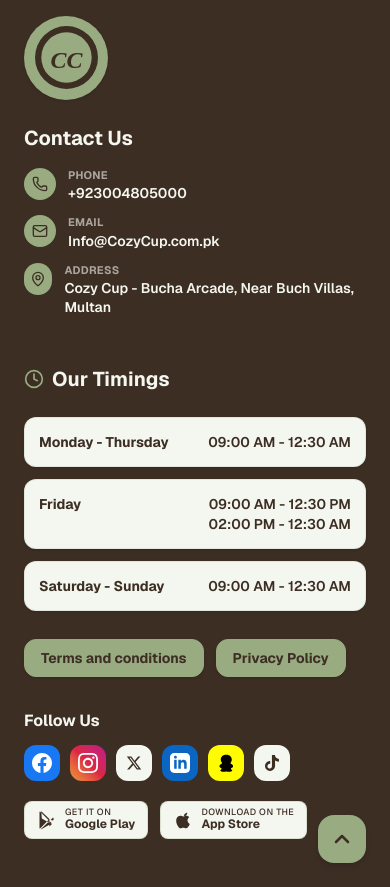
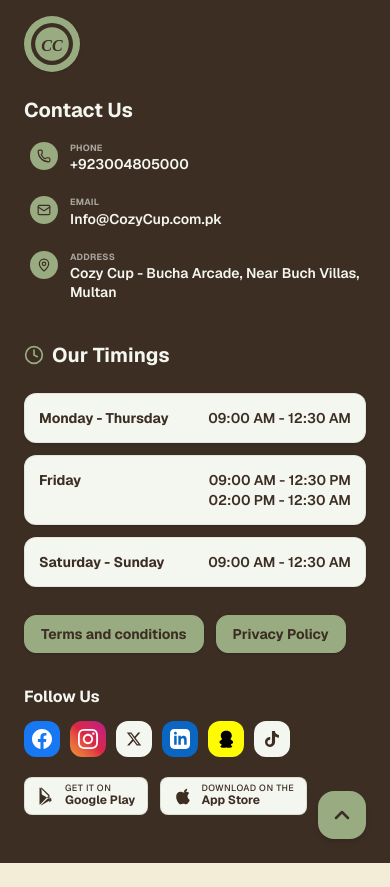
Before and after one commit to Hadiqa-Ehsan/CozyCup, a Next.js app: page / in a window 390 px wide. Shown: the part 5420-6307 px from the top of the page. After the commit the page ends 6283 px from the top, so only its background shows below. Built offline with nearby package versions, Linux system fonts and the light colour scheme; no server answers.

Commit message:
Add authentication updates

```diff
--- a/src/app/layout.tsx
+++ b/src/app/layout.tsx
@@ -27,7 +27,7 @@ export default function RootLayout({
       lang="en"
       className={`${geistSans.variable} ${geistMono.variable} antialiased`}
     >
-      <body className="flex min-h-screen flex-col page-transition">
+      <body className="flex min-h-screen flex-col">
         <Providers>
           <ClientLayoutWrapper>{children}</ClientLayoutWrapper>
         </Providers>
--- a/src/components/footer.tsx
+++ b/src/components/footer.tsx
@@ -7,58 +7,75 @@ import { Logo } from "@/components/logo";
 export function Footer() {
   return (
     <footer className="relative bg-[#3D2E24] text-[#F4F6F0] py-12 px-6 border-t border-[#98AB81]/20">
-      <div className="mx-auto max-w-7xl grid grid-cols-1 gap-12 lg:grid-cols-12">
+      <div className="mx-auto max-w-7xl grid grid-cols-1 md:grid-cols-12 gap-8 md:gap-12">
 
-        {/* Left Column: Logo & Contact Info */}
-        <div className="lg:col-span-5 flex flex-col sm:flex-row gap-6">
-          {/* Logo */}
-          <Logo light size={84} />
+        {/* Left Column: Logo & Contact Info Side by Side */}
+        <div className="md:col-span-5">
+          <div className="flex flex-col md:flex-row md:items-start gap-6">
+            {/* Logo without duplicate text */}
+            <div className="inline-flex items-center gap-3 w-fit shrink-0">
+              <Logo light size={56} />
+            </div>
 
-          {/* Contact Details */}
-          <div className="space-y-4">
+            {/* Contact Details - Side by side with logo */}
+            <div className="space-y-3">
               <h3 className="text-xl font-bold text-[#F4F6F0]">Contact Us</h3>
 
-            <div className="space-y-3 text-sm">
+              <div className="space-y-2.5 text-sm">
                 {/* Phone */}
-              <div className="flex items-start gap-3">
-                <div className="flex h-8 w-8 items-center justify-center rounded-full bg-[#98AB81] text-[#3D2E24]">
-                  <Phone className="h-4 w-4" />
+                <a
+                  href="tel:+923004805000"
+                  className="flex items-start gap-3 p-1.5 rounded-xl transition-all duration-300 hover:bg-[#98AB81]/10 hover:translate-x-1 group w-full"
+                >
+                  <div className="flex h-7 w-7 shrink-0 items-center justify-center rounded-full bg-[#98AB81] text-[#3D2E24] transition-transform duration-300 group-hover:scale-110">
+                    <Phone className="h-3.5 w-3.5" />
                   </div>
                   <div>
-                  <p className="text-[11px] font-bold uppercase text-[#F4F6F0]/60 tracking-wide">PHONE</p>
-                  <p className="font-semibold text-[#F4F6F0]">+923004805000</p>
+                    <p className="text-[9px] font-bold uppercase text-[#F4F6F0]/60 tracking-wide">PHONE</p>
+                    <p className="font-semibold text-[#F4F6F0] group-hover:text-[#98AB81] transition-colors">+923004805000</p>
                   </div>
-              </div>
+                </a>
 
                 {/* Email */}
-              <div className="flex items-start gap-3">
-                <div className="flex h-8 w-8 items-center justify-center rounded-full bg-[#98AB81] text-[#3D2E24]">
-                  <Mail className="h-4 w-4" />
+                <a
+                  href="https://mail.google.com/mail/?view=cm&fs=1&to=Info@CozyCup.com.pk&su=Inquiry%20from%20Website&body=Hello%20Cozy%20Cup%20Team,"
+                  target="_blank"
+                  rel="noopener noreferrer"
+                  className="flex items-start gap-3 p-1.5 rounded-xl transition-all duration-300 hover:bg-[#98AB81]/10 hover:translate-x-1 group w-full"
+                >
+                  <div className="flex h-7 w-7 shrink-0 items-center justify-center rounded-full bg-[#98AB81] text-[#3D2E24] transition-transform duration-300 group-hover:scale-110">
+                    <Mail className="h-3.5 w-3.5" />
                   </div>
                   <div>
-                  <p className="text-[11px] font-bold uppercase text-[#F4F6F0]/60 tracking-wide">EMAIL</p>
-                  <p className="font-semibold text-[#F4F6F0]">Info@CozyCup.com.pk</p>
+                    <p className="text-[9px] font-bold uppercase text-[#F4F6F0]/60 tracking-wide">EMAIL</p>
+                    <p className="font-semibold text-[#F4F6F0] group-hover:text-[#98AB81] transition-colors">Info@CozyCup.com.pk</p>
                   </div>
-              </div>
+                </a>
 
                 {/* Address */}
-              <div className="flex items-start gap-3">
-                <div className="flex h-8 w-8 items-center justify-center rounded-full bg-[#98AB81] text-[#3D2E24]">
-                  <MapPin className="h-4 w-4" />
+                <a
+                  href="https://maps.google.com/?q=Bucha+Arcade+Near+Buch+Villas+Multan"
+                  target="_blank"
+                  rel="noopener noreferrer"
+                  className="flex items-start gap-3 p-1.5 rounded-xl transition-all duration-300 hover:bg-[#98AB81]/10 hover:translate-x-1 group w-full"
+                >
+                  <div className="flex h-7 w-7 shrink-0 items-center justify-center rounded-full bg-[#98AB81] text-[#3D2E24] transition-transform duration-300 group-hover:scale-110">
+                    <MapPin className="h-3.5 w-3.5" />
                   </div>
                   <div>
-                  <p className="text-[11px] font-bold uppercase text-[#F4F6F0]/60 tracking-wide">ADDRESS</p>
-                  <p className="font-semibold text-[#F4F6F0] leading-snug">
+                    <p className="text-[9px] font-bold uppercase text-[#F4F6F0]/60 tracking-wide">ADDRESS</p>
+                    <p className="font-semibold text-[#F4F6F0] leading-snug group-hover:text-[#98AB81] transition-colors">
                       Cozy Cup - Bucha Arcade, Near Buch Villas, Multan
                     </p>
                   </div>
+                </a>
               </div>
             </div>
           </div>
         </div>
 
         {/* Right Column: Timings, Terms, Socials, Apps */}
-        <div className="lg:col-span-7 space-y-6">
+        <div className="md:col-span-7 space-y-6">
           {/* Timings Header */}
           <div className="flex items-center gap-2 text-xl font-bold text-[#F4F6F0]">
             <Clock className="h-5 w-5 text-[#98AB81]" />
@@ -67,12 +84,12 @@ export function Footer() {
 
           {/* Timing Cards */}
           <div className="space-y-3 text-sm">
-            <div className="flex justify-between items-center rounded-xl border border-[#98AB81]/20 bg-[#F4F6F0] p-3.5 shadow-sm text-[#3D2E24]">
+            <div className="flex justify-between items-center rounded-xl border border-[#98AB81]/20 bg-[#F4F6F0] p-3.5 shadow-sm text-[#3D2E24] transition-transform duration-300 hover:scale-[1.01]">
               <span className="font-bold">Monday - Thursday</span>
               <span className="font-semibold">09:00 AM - 12:30 AM</span>
             </div>
 
-            <div className="flex justify-between items-start rounded-xl border border-[#98AB81]/20 bg-[#F4F6F0] p-3.5 shadow-sm text-[#3D2E24]">
+            <div className="flex justify-between items-start rounded-xl border border-[#98AB81]/20 bg-[#F4F6F0] p-3.5 shadow-sm text-[#3D2E24] transition-transform duration-300 hover:scale-[1.01]">
               <span className="font-bold">Friday</span>
               <div className="text-right font-semibold">
                 <p>09:00 AM - 12:30 PM</p>
@@ -80,7 +97,7 @@ export function Footer() {
               </div>
             </div>
 
-            <div className="flex justify-between items-center rounded-xl border border-[#98AB81]/20 bg-[#F4F6F0] p-3.5 shadow-sm text-[#3D2E24]">
+            <div className="flex justify-between items-center rounded-xl border border-[#98AB81]/20 bg-[#F4F6F0] p-3.5 shadow-sm text-[#3D2E24] transition-transform duration-300 hover:scale-[1.01]">
               <span className="font-bold">Saturday - Sunday</span>
               <span className="font-semibold">09:00 AM - 12:30 AM</span>
             </div>
@@ -90,13 +107,13 @@ export function Footer() {
           <div className="flex gap-3 text-sm pt-1">
             <Link
               href="/terms"
-              className="rounded-xl border border-[#98AB81] bg-[#98AB81] px-4 py-2 text-[#3D2E24] font-bold hover:bg-[#F4F6F0] transition shadow-sm"
+              className="rounded-xl border border-[#98AB81] bg-[#98AB81] px-4 py-2 text-[#3D2E24] font-bold hover:bg-[#F4F6F0] transition-all duration-300 hover:scale-105 shadow-sm"
             >
               Terms and conditions
             </Link>
             <Link
               href="/privacy-policy"
-              className="rounded-xl border border-[#98AB81] bg-[#98AB81] px-4 py-2 text-[#3D2E24] font-bold hover:bg-[#F4F6F0] transition shadow-sm"
+              className="rounded-xl border border-[#98AB81] bg-[#98AB81] px-4 py-2 text-[#3D2E24] font-bold hover:bg-[#F4F6F0] transition-all duration-300 hover:scale-105 shadow-sm"
             >
               Privacy Policy
             </Link>
@@ -107,71 +124,65 @@ export function Footer() {
             <h4 className="font-bold text-[#F4F6F0]">Follow Us</h4>
 
             {/* Social Icons */}
-            <div className="flex gap-2.5 items-center">
-              {/* Facebook */}
-              <Link href="#" aria-label="Facebook">
-                <div className="w-9 h-9 rounded-xl bg-[#1877F2] flex items-center justify-center text-white hover:opacity-90 transition">
+            <div className="flex flex-wrap gap-2.5 items-center">
+              <a href="https://facebook.com" target="_blank" rel="noopener noreferrer" aria-label="Facebook">
+                <div className="w-9 h-9 rounded-xl bg-[#1877F2] flex items-center justify-center text-white transition-all duration-300 hover:scale-110 hover:shadow-lg">
                   <svg className="w-5 h-5 fill-current" viewBox="0 0 24 24"><path d="M24 12.073c0-6.627-5.373-12-12-12s-12 5.373-12 12c0 5.99 4.388 10.954 10.125 11.854v-8.385H7.078v-3.47h3.047V9.43c0-3.007 1.792-4.669 4.533-4.669 1.312 0 2.686.235 2.686.235v2.953H15.83c-1.491 0-1.956.925-1.956 1.874v2.25h3.328l-.532 3.47h-2.796v8.385C19.612 23.027 24 18.062 24 12.073z"/></svg>
                 </div>
-              </Link>
+              </a>
 
-              {/* Instagram */}
-              <Link href="#" aria-label="Instagram">
-                <div className="w-9 h-9 rounded-xl bg-gradient-to-tr from-[#f09433] via-[#dc2743] to-[#bc1888] flex items-center justify-center text-white hover:opacity-90 transition">
+              <a href="https://instagram.com" target="_blank" rel="noopener noreferrer" aria-label="Instagram">
+                <div className="w-9 h-9 rounded-xl bg-gradient-to-tr from-[#f09433] via-[#dc2743] to-[#bc1888] flex items-center justify-center text-white transition-all duration-300 hover:scale-110 hover:shadow-lg">
                   <svg className="w-5 h-5 fill-current" viewBox="0 0 24 24"><path d="M12 2.163c3.204 0 3.584.012 4.85.07 3.252.148 4.771 1.691 4.919 4.919.058 1.265.069 1.645.069 4.849 0 3.205-.012 3.584-.069 4.849-.149 3.225-1.664 4.771-4.919 4.919-1.266.058-1.644.07-4.85.07-3.204 0-3.584-.012-4.849-.07-3.26-.149-4.771-1.699-4.919-4.92-.058-1.265-.07-1.644-.07-4.849 0-3.204.013-3.583.07-4.849.149-3.227 1.664-4.771 4.919-4.919 1.266-.057 1.645-.069 4.849-.069zm0-2.163c-3.259 0-3.667.014-4.947.072-4.358.2-6.78 2.618-6.98 6.98-.059 1.281-.073 1.689-.073 4.948 0 3.259.014 3.668.072 4.948.2 4.358 2.618 6.78 6.98 6.98 1.281.058 1.689.072 4.948.072 3.259 0 3.668-.014 4.948-.072 4.354-.2 6.782-2.618 6.979-6.98.059-1.28.073-1.689.073-4.948 0-3.259-.014-3.667-.072-4.947-.196-4.354-2.617-6.78-6.979-6.98-1.281-.059-1.69-.073-4.949-.073zm0 5.838c-3.403 0-6.162 2.759-6.162 6.162s2.759 6.163 6.162 6.163 6.162-2.759 6.162-6.163c0-3.403-2.759-6.162-6.162-6.162zm0 10.162c-2.209 0-4-1.79-4-4 0-2.209 1.791-4 4-4s4 1.791 4 4c0 2.21-1.791 4-4 4zm6.406-11.845c-.796 0-1.441.645-1.441 1.44s.645 1.44 1.441 1.44c.795 0 1.439-.645 1.439-1.44s-.644-1.44-1.439-1.44z"/></svg>
                 </div>
-              </Link>
+              </a>
 
-              {/* X / Twitter */}
-              <Link href="#" aria-label="X">
-                <div className="w-9 h-9 rounded-xl bg-[#F4F6F0] flex items-center justify-center text-[#3D2E24] hover:bg-[#98AB81] transition">
+              <a href="https://twitter.com" target="_blank" rel="noopener noreferrer" aria-label="X">
+                <div className="w-9 h-9 rounded-xl bg-[#F4F6F0] flex items-center justify-center text-[#3D2E24] transition-all duration-300 hover:bg-[#98AB81] hover:scale-110 hover:shadow-lg">
                   <svg className="w-4 h-4 fill-current" viewBox="0 0 24 24"><path d="M18.244 2.25h3.308l-7.227 8.26 8.502 11.24H16.17l-5.214-6.817L4.99 21.75H1.68l7.73-8.835L1.254 2.25H8.08l4.713 6.231zm-1.161 17.52h1.833L7.084 4.126H5.117z"/></svg>
                 </div>
-              </Link>
+              </a>
 
-              {/* LinkedIn */}
-              <Link href="#" aria-label="LinkedIn">
-                <div className="w-9 h-9 rounded-xl bg-[#0A66C2] flex items-center justify-center text-white hover:opacity-90 transition">
+              <a href="https://linkedin.com" target="_blank" rel="noopener noreferrer" aria-label="LinkedIn">
+                <div className="w-9 h-9 rounded-xl bg-[#0A66C2] flex items-center justify-center text-white transition-all duration-300 hover:scale-110 hover:shadow-lg">
                   <svg className="w-5 h-5 fill-current" viewBox="0 0 24 24"><path d="M19 0h-14c-2.761 0-5 2.239-5 5v14c0 2.761 2.239 5 5 5h14c2.762 0 5-2.239 5-5v-14c0-2.761-2.238-5-5-5zm-11 19h-3v-11h3v11zm-1.5-12.268c-.966 0-1.75-.79-1.75-1.764s.784-1.764 1.75-1.764 1.75.79 1.75 1.764-.783 1.764-1.75 1.764zm13.5 12.268h-3v-5.604c0-3.368-4-3.113-4 0v5.604h-3v-11h3v1.765c1.396-2.586 7-2.777 7 2.476v6.759z"/></svg>
                 </div>
-              </Link>
+              </a>
 
-              {/* Snapchat */}
-              <Link href="#" aria-label="Snapchat">
-                <div className="w-9 h-9 rounded-xl bg-[#FFFC00] flex items-center justify-center text-black hover:opacity-90 transition">
+              <a href="https://snapchat.com" target="_blank" rel="noopener noreferrer" aria-label="Snapchat">
+                <div className="w-9 h-9 rounded-xl bg-[#FFFC00] flex items-center justify-center text-black transition-all duration-300 hover:scale-110 hover:shadow-lg">
                   <svg className="w-5 h-5 fill-current" viewBox="0 0 24 24"><path d="M12.002 2c-3.921 0-6.284 2.825-6.284 5.753 0 1.58.625 2.81 1.252 3.755.195.295.321.485.321.72 0 .34-.346.545-.75.785-1.07.635-2.348 1.393-2.348 2.875 0 1.18 1.01 1.838 2.15 2.153.282.078.435.321.36.6-.145.54-.42 1.562-1.3 1.95-.31.137-.4.383-.23.63.26.38 1.71 1.25 4.19 1.25 1.09 0 2.05-.18 2.639-.338.22-.06.44-.06.66 0 .589.158 1.549.338 2.639.338 2.48 0 3.93-.87 4.19-1.25.17-.247.08-.493-.23-.63-.88-.388-1.155-1.41-1.3-1.95-.075-.279.078-.522.36-.6 1.14-.315 2.15-.973 2.15-2.153 0-1.482-1.278-2.24-2.348-2.875-.404-.24-.75-.445-.75-.785 0-.235.126-.425.321-.72.627-.945 1.252-2.175 1.252-3.755 0-2.928-2.363-5.753-6.284-5.753z"/></svg>
                 </div>
-              </Link>
+              </a>
 
-              {/* TikTok */}
-              <Link href="#" aria-label="TikTok">
-                <div className="w-9 h-9 rounded-xl bg-[#F4F6F0] flex items-center justify-center text-[#3D2E24] hover:bg-[#98AB81] transition">
+              <a href="https://tiktok.com" target="_blank" rel="noopener noreferrer" aria-label="TikTok">
+                <div className="w-9 h-9 rounded-xl bg-[#F4F6F0] flex items-center justify-center text-[#3D2E24] transition-all duration-300 hover:bg-[#98AB81] hover:scale-110 hover:shadow-lg">
                   <svg className="w-4 h-4 fill-current" viewBox="0 0 24 24"><path d="M12.525.02c1.31-.02 2.61-.01 3.91-.02.08 1.53.63 3.09 1.75 4.17 1.12 1.11 2.7 1.62 4.24 1.79v4.03c-1.44-.05-2.89-.35-4.2-.97-.57-.26-1.1-.59-1.62-.93-.01 2.92.01 5.84-.02 8.75-.08 1.4-.54 2.79-1.35 3.94-1.31 1.92-3.58 3.17-5.91 3.21-1.43.08-2.86-.31-4.08-1.03-2.02-1.19-3.44-3.37-3.65-5.71-.29-2.26.51-4.5 2.13-6.09 1.39-1.38 3.32-2.18 5.27-2.18.12 0 .24 0 .36.01v4.08c-.12 0-.24-.01-.36 0-1.07.03-2.13.48-2.85 1.28-.78.83-1.11 2.01-.9 3.12.18 1.02.83 1.92 1.74 2.39.92.49 2.05.51 3 .07.96-.44 1.64-1.35 1.83-2.39.09-.57.08-1.16.08-1.74V.02z"/></svg>
                 </div>
-              </Link>
+              </a>
             </div>
 
             {/* App Store Badges */}
-            <div className="flex gap-3 pt-2">
-              <Link href="#" className="inline-block">
-                <div className="bg-[#F4F6F0] text-[#3D2E24] px-3 py-1.5 rounded-lg flex items-center gap-2 border border-[#98AB81]/30 hover:bg-[#98AB81] transition">
-                  <svg className="w-5 h-5 fill-current" viewBox="0 0 24 24"><path d="M3.609 1.814L13.792 12 3.61 22.186a2.372 2.372 0 0 1-.61-.343V2.157c.18-.12.388-.236.609-.343zm11.297 11.297l2.873 2.873-12.015 6.94c-.452.26-.91.332-1.31.258l10.452-10.071zm0-2.222L4.454.818C4.854.744 5.312.816 5.764 10.077l12.015 6.94-2.873 2.873zM16.32 12l2.946-2.946c.484.484.734 1.134.734 1.812s-.25 1.328-.734 1.812L16.32 12z"/></svg>
+            <div className="flex flex-wrap gap-3 pt-2">
+              <a href="https://play.google.com" target="_blank" rel="noopener noreferrer" className="inline-block transition-transform duration-300 hover:scale-105">
+                <div className="bg-[#F4F6F0] text-[#3D2E24] px-3 py-1.5 rounded-lg flex items-center gap-2 border border-[#98AB81]/30 hover:bg-[#98AB81] transition-colors">
+                  <svg className="w-5 h-5 fill-current" viewBox="0 0 24 24"><path d="M3.609 1.814L13.792 12 3.61 22.186a2.372 2.372 0 0 1-.61-.343V2.157c.18-.12.388-.236.609-.343zm11.297 11.297l2.873 2.873-12.015 6.94c-.452.26-.91.332-1.31.258l10.452-10.071zm0-2.222L4.454.818C4.854.744 5.312.816 5.764 10.077l12.015 6.94-2.873 2.873Z"/></svg>
                   <div className="text-left">
                     <p className="text-[9px] uppercase tracking-wider leading-none font-medium">GET IT ON</p>
                     <p className="text-xs font-bold leading-tight">Google Play</p>
                   </div>
                 </div>
-              </Link>
+              </a>
 
-              <Link href="#" className="inline-block">
-                <div className="bg-[#F4F6F0] text-[#3D2E24] px-3 py-1.5 rounded-lg flex items-center gap-2 border border-[#98AB81]/30 hover:bg-[#98AB81] transition">
-                  <svg className="w-5 h-5 fill-current" viewBox="0 0 24 24"><path d="M18.71 19.5c-.83 1.24-1.71 2.45-3.05 2.47-1.34.03-1.77-.79-3.29-.79-1.53 0-2 .77-3.27.82-1.31.05-2.3-1.32-3.14-2.53C4.25 17 2.94 12.45 4.7 9.39c.87-1.52 2.43-2.48 4.12-2.51 1.28-.02 2.5.87 3.29.87.78 0 2.26-1.07 3.81-.91.65.03 2.47.26 3.64 1.98-.09.06-2.17 1.28-2.15 3.81.03 3.02 2.65 4.03 2.68 4.04-.03.07-.42 1.44-1.38 2.83M15.97 6.32c.67-.82 1.13-1.96.99-3.12-1 .04-2.21.67-2.9 1.48-.62.72-1.16 1.88-1.01 3.01 1.12.09 2.25-.55 2.92-1.37z"/></svg>
+              <a href="https://www.apple.com/app-store/" target="_blank" rel="noopener noreferrer" className="inline-block transition-transform duration-300 hover:scale-105">
+                <div className="bg-[#F4F6F0] text-[#3D2E24] px-3 py-1.5 rounded-lg flex items-center gap-2 border border-[#98AB81]/30 hover:bg-[#98AB81] transition-colors">
+                  <svg className="w-5 h-5 fill-current" viewBox="0 0 24 24"><path d="M18.71 19.5c-.83 1.24-1.71 2.45-3.05 2.47-1.34.03-1.77-.79-3.29-.79-1.53 0-2 .77-3.27.82-1.31.05-2.3-1.32-3.14-2.53C4.25 17 2.94 12.45 4.7 9.39c.87-1.52 2.43-2.48 4.12-2.51 1.28-.02 2.5.87 3.29.87.78 0 2.26-1.07 3.81-.91.65.03 2.47.26 3.64 1.98-.09.06-2.17 1.28-2.15 3.81.03 3.02 2.65 4.03 2.68 4.04-.03.07-.42 1.44-1.38 2.83M15.97 6.32c.67-.82 1.13-1.96.99-3.12-1 .04-2.21.67-2.9 1.48-.62.72-1.16 1.88-1.01 3.01 1.12.09 2.25-.55 2.92-1.37Z"/></svg>
                   <div className="text-left">
                     <p className="text-[9px] uppercase tracking-wider leading-none font-medium">Download on the</p>
                     <p className="text-xs font-bold leading-tight">App Store</p>
                   </div>
                 </div>
-              </Link>
+              </a>
             </div>
           </div>
         </div>
@@ -181,7 +192,7 @@ export function Footer() {
       {/* Floating Back to Top Button */}
       <button
         onClick={() => window.scrollTo({ top: 0, behavior: "smooth" })}
-        className="absolute bottom-6 right-6 flex h-12 w-12 items-center justify-center rounded-2xl bg-[#98AB81] text-[#3D2E24] shadow-md hover:bg-[#F4F6F0] transition"
+        className="absolute bottom-6 right-6 flex h-12 w-12 items-center justify-center rounded-2xl bg-[#98AB81] text-[#3D2E24] shadow-md hover:bg-[#F4F6F0] transition-all duration-300 hover:scale-110"
         aria-label="Back to top"
       >
         <ChevronUp className="h-6 w-6 stroke-[2.5]" />
```
Also changed, not shown: src/app/api/auth/register/route.ts (added, +58 -0 lines), src/app/login/page.tsx (+10 -2 lines), src/app/register/page.tsx (+34 -9 lines), src/components/header.tsx (+21 -11 lines), prisma/seed.ts (line endings or trailing spaces), 1 other file (tests, documents, lock files or other folders). Lines whose indentation alone changed are shown as unchanged.
